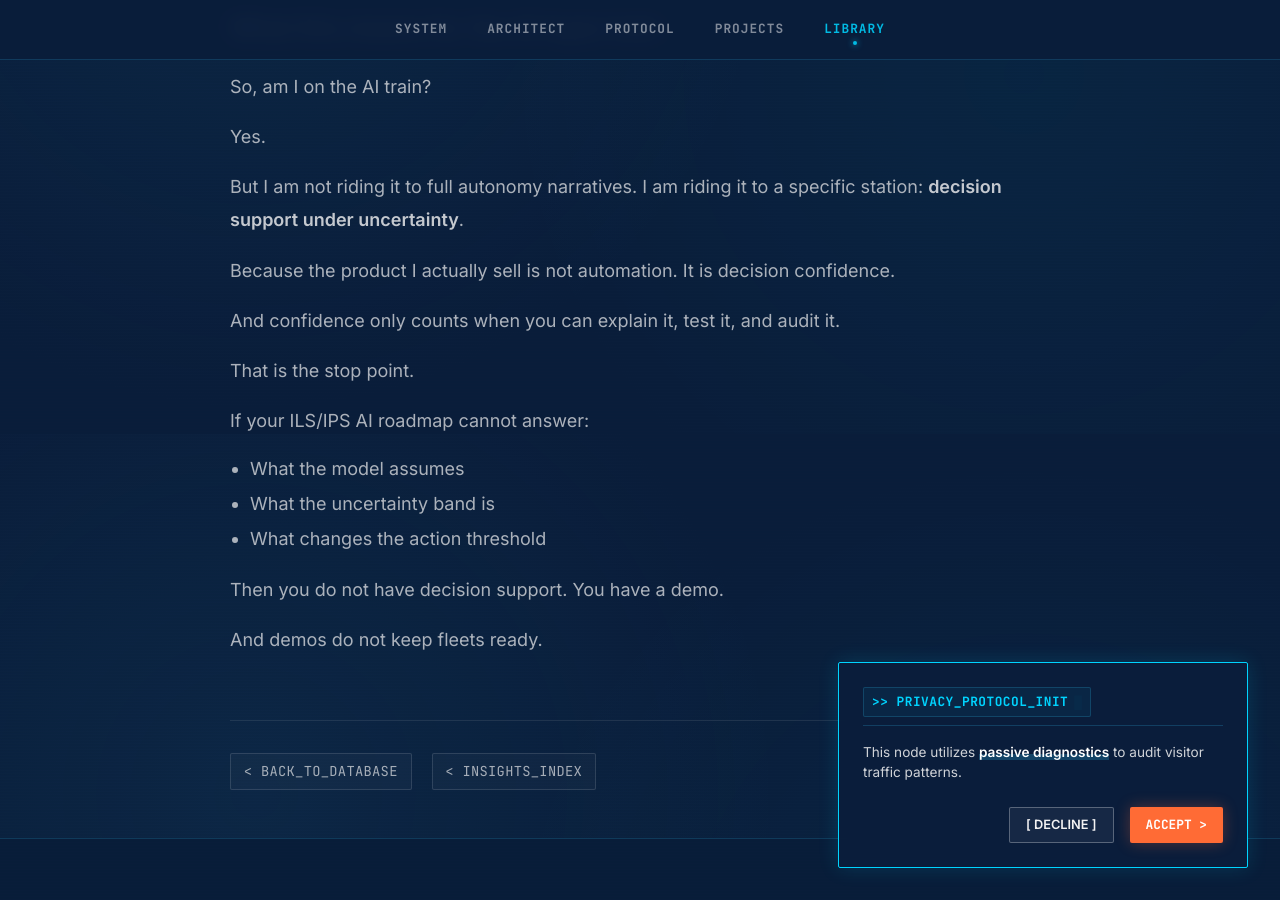
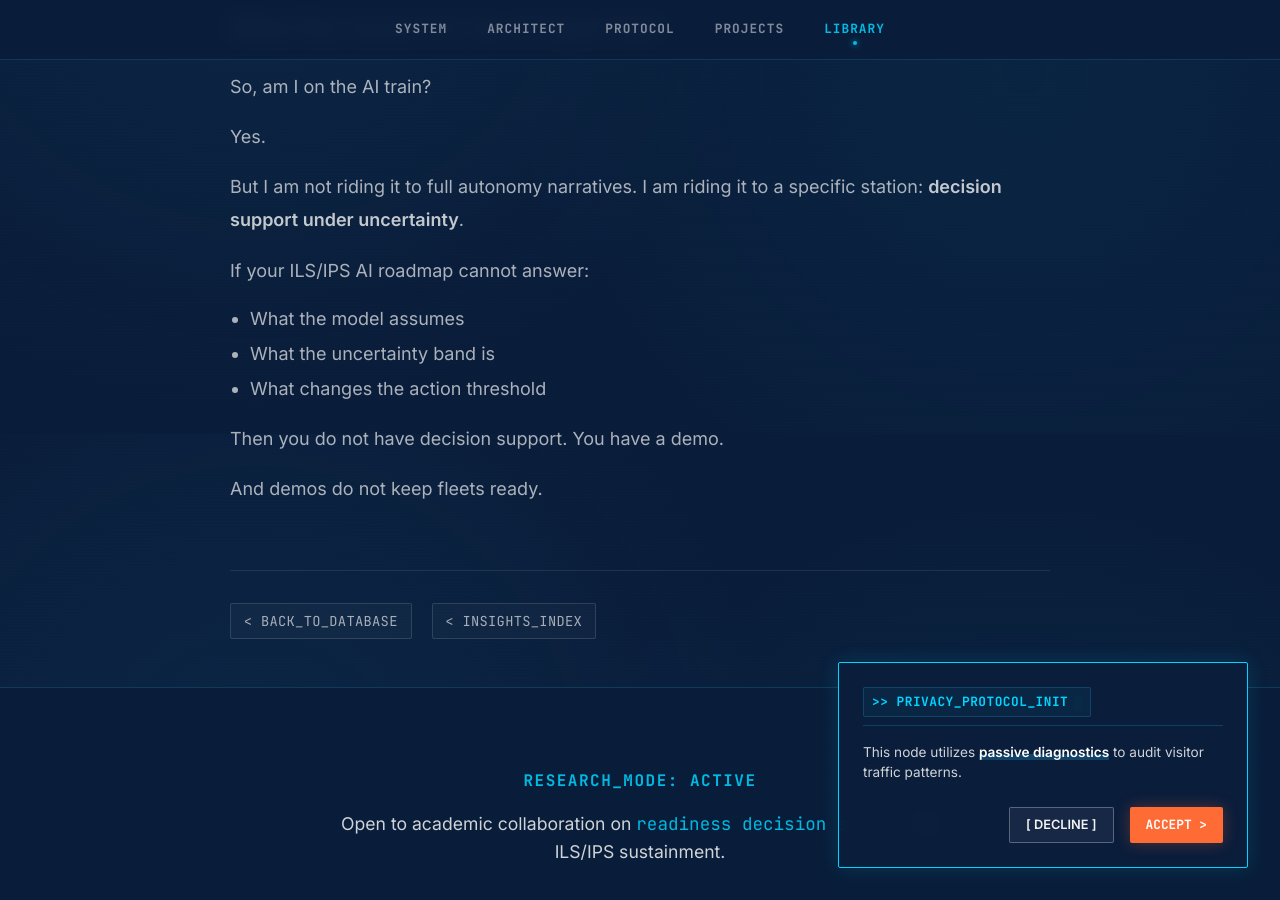
Before and after one commit to icozbas/icozbas.github.io, a Jekyll site: the page built from _insights/ai-in-sustainment-the-stop-point.md, in a window 1280 px wide and 900 px high, scrolled down 4966 px. Built offline with Jekyll 4.4.1, drawn with Linux system fonts in a browser that asks for light colours.

Commit message:
ai-in-sustainment-the-stop-point.md aktualisieren

```diff
--- a/_insights/ai-in-sustainment-the-stop-point.md
+++ b/_insights/ai-in-sustainment-the-stop-point.md
@@ -164,12 +164,6 @@ Yes.
 
 But I am not riding it to full autonomy narratives. I am riding it to a specific station: **decision support under uncertainty**.
 
-Because the product I actually sell is not automation. It is decision confidence.
-
-And confidence only counts when you can explain it, test it, and audit it.
-
-That is the stop point.
-
 If your ILS/IPS AI roadmap cannot answer:
 
 - What the model assumes
```
